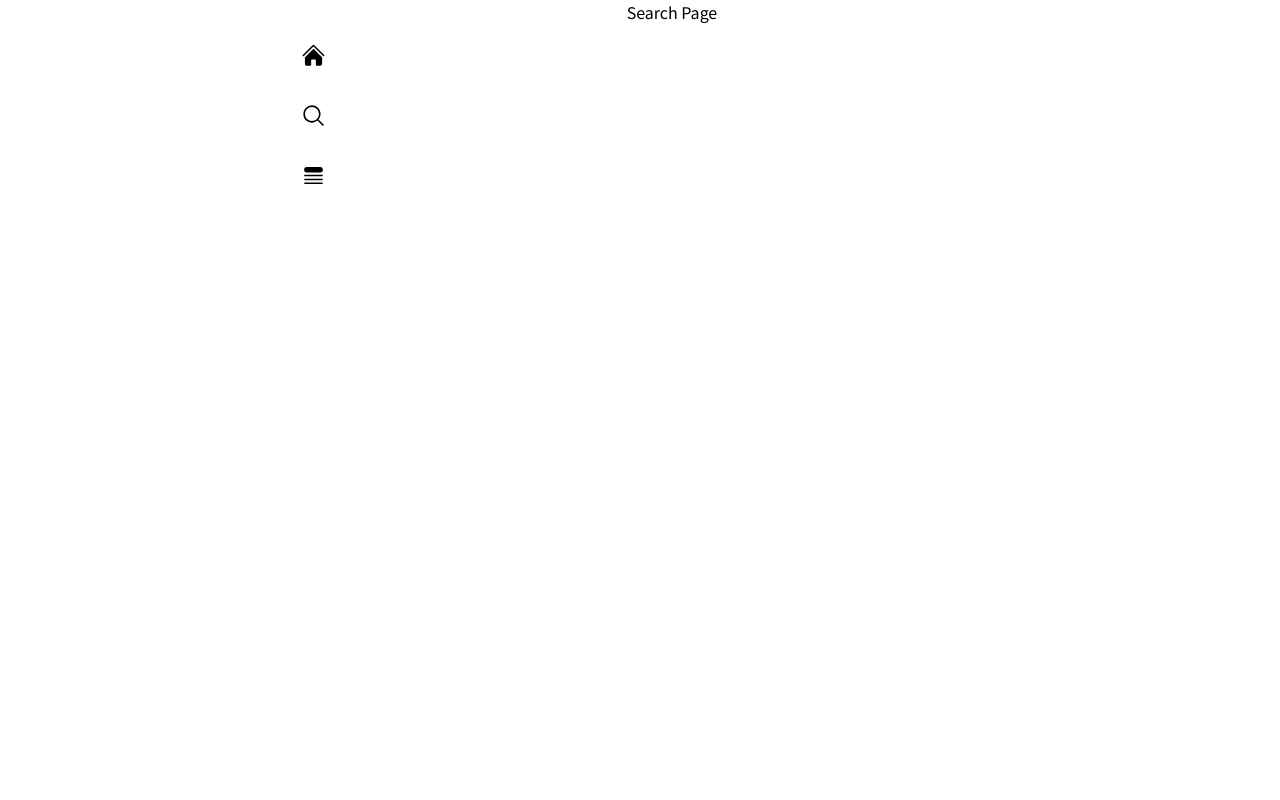
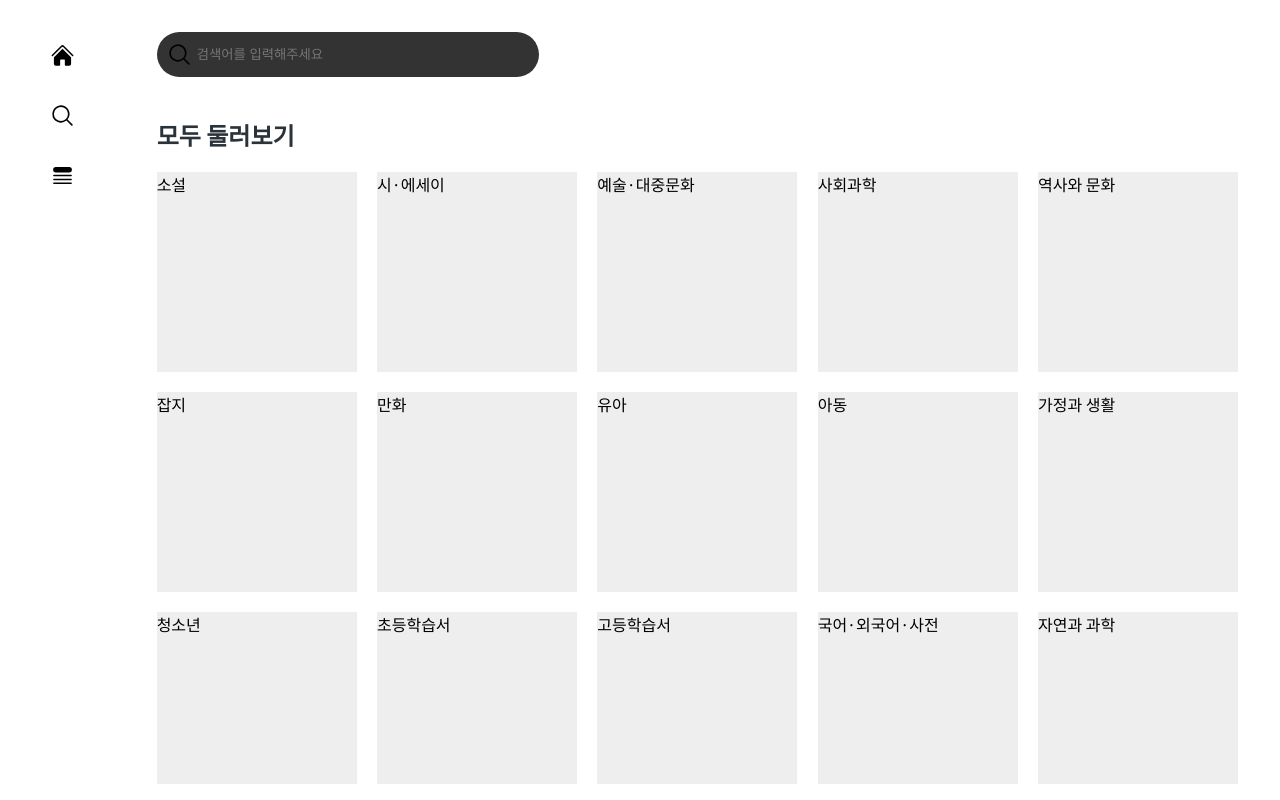
Before and after one commit to Ahnhojeong/Book-Park, a React (Create React App) app: page /search in a window 1280 px wide. Built offline with nearby package versions, Linux system fonts and the light colour scheme.

Commit message:
💄 Search Page 레이아웃, 컴포넌트

```diff
--- /dev/null
+++ b/src/components/search/CategoryCard.tsx
@@ -0,0 +1,33 @@
+import { MediaQuery } from "@style/media";
+import { styled } from "styled-components";
+import { BOOK_CATEGORY } from "./category";
+
+const ListContainer = styled.div`
+  display: grid;
+  grid-template-columns: repeat(auto-fit, minmax(200px, max-content));
+  gap: 20px;
+  justify-content: space-between;
+  ${MediaQuery.mobile`
+    grid-template-columns: repeat(2, 1fr);
+  `}
+`;
+
+const CategoryItem = styled.div`
+  height: 200px;
+  background-color: #eeeeee;
+  ${MediaQuery.mobile`
+    height: 150px;
+  `}
+`;
+
+function CategoryCard() {
+  return (
+    <ListContainer>
+      {BOOK_CATEGORY.map((category) => {
+        return <CategoryItem>{category.category_name}</CategoryItem>;
+      })}
+    </ListContainer>
+  );
+}
+
+export default CategoryCard;
--- /dev/null
+++ b/src/components/search/SearchBar.tsx
@@ -0,0 +1,65 @@
+import React, { useState } from "react";
+import { styled } from "styled-components";
+import { MagnifyingGlassIcon, XMarkIcon } from "@heroicons/react/24/solid";
+import { MediaQuery } from "@style/media";
+
+const Div = styled.div`
+  display: flex;
+  width: 35%;
+  background: #333333;
+  border-radius: 30px;
+  padding: 10px;
+  align-items: center;
+  margin-bottom: 20px;
+  & span {
+    display: flex;
+    justify-content: center;
+    align-items: center;
+    margin-right: 5px;
+  }
+  ${MediaQuery.tablet`
+    width: 100%;
+  `}
+`;
+
+const InputBox = styled.div`
+  width: 80%;
+  & > input {
+    width: 100%;
+    padding: 0;
+    margin: 0;
+    display: block;
+    height: 25px;
+  }
+`;
+
+function SearchBar() {
+  const [value, setValue] = useState<string>("");
+
+  const onChange = (e: React.ChangeEvent<HTMLInputElement>) => {
+    console.log("onChange e -> ", e.target.value);
+    setValue(e.target.value);
+  };
+
+  return (
+    <Div>
+      <span>
+        <MagnifyingGlassIcon width={25} />
+      </span>
+      <InputBox>
+        <input
+          placeholder="검색어를 입력해주세요"
+          onChange={onChange}
+          value={value}
+        />
+      </InputBox>
+      {value !== "" && (
+        <span onClick={() => setValue("")}>
+          <XMarkIcon width={25} />
+        </span>
+      )}
+    </Div>
+  );
+}
+
+export default SearchBar;
--- /dev/null
+++ b/src/components/search/category.ts
@@ -0,0 +1,40 @@
+export const BOOK_CATEGORY = [
+  { category_id: 101, category_name: "소설" },
+  { category_id: 102, category_name: "시·에세이" },
+  { category_id: 103, category_name: "예술·대중문화" },
+  { category_id: 104, category_name: "사회과학" },
+  { category_id: 105, category_name: "역사와 문화" },
+  { category_id: 107, category_name: "잡지" },
+  { category_id: 108, category_name: "만화" },
+  { category_id: 109, category_name: "유아" },
+  { category_id: 110, category_name: "아동" },
+  { category_id: 111, category_name: "가정과 생활" },
+  { category_id: 112, category_name: "청소년" },
+  { category_id: 113, category_name: "초등학습서" },
+  { category_id: 114, category_name: "고등학습서" },
+  { category_id: 115, category_name: "국어·외국어·사전" },
+  { category_id: 116, category_name: "자연과 과학" },
+  { category_id: 117, category_name: "경제경영" },
+  { category_id: 118, category_name: "자기계발" },
+  { category_id: 119, category_name: "인문" },
+  { category_id: 120, category_name: "종교·역학" },
+  { category_id: 122, category_name: "컴퓨터·인터넷" },
+  { category_id: 123, category_name: "자격서·수험서" },
+  { category_id: 124, category_name: "취미·레저" },
+  { category_id: 125, category_name: "전공도서·대학교재" },
+  { category_id: 126, category_name: "건강·뷰티" },
+  { category_id: 128, category_name: "여행" },
+  { category_id: 129, category_name: "중등학습서" },
+  { category_id: 201, category_name: "어린이" },
+  { category_id: 203, category_name: "ELT·사전" },
+  { category_id: 205, category_name: "문학" },
+  { category_id: 206, category_name: "경영·인문" },
+  { category_id: 207, category_name: "예술·디자인" },
+  { category_id: 208, category_name: "실용" },
+  { category_id: 209, category_name: "해외잡지" },
+  { category_id: 210, category_name: "대학교재·전문서적" },
+  { category_id: 211, category_name: "컴퓨터" },
+  { category_id: 214, category_name: "일본도서" },
+  { category_id: 215, category_name: "프랑스도서" },
+  { category_id: 216, category_name: "중국도서" },
+];
--- a/src/pages/SearchPage.tsx
+++ b/src/pages/SearchPage.tsx
@@ -1,5 +1,22 @@
+import BodyLayout from "@components/layout/BodyLayout";
+import CategoryCard from "@components/search/CategoryCard";
+import SearchBar from "@components/search/SearchBar";
+import ScrollBox from "@components/ui/ScrollBody";
+import TitleBox from "@components/ui/TitleBox";
+
 function SearchPage() {
-  return <div>Search Page</div>;
+  return (
+    <BodyLayout>
+      <div>
+        <SearchBar />
+      </div>
+
+      <ScrollBox>
+        <TitleBox title="모두 둘러보기" />
+        <CategoryCard />
+      </ScrollBox>
+    </BodyLayout>
+  );
 }
 
 export default SearchPage;
```
